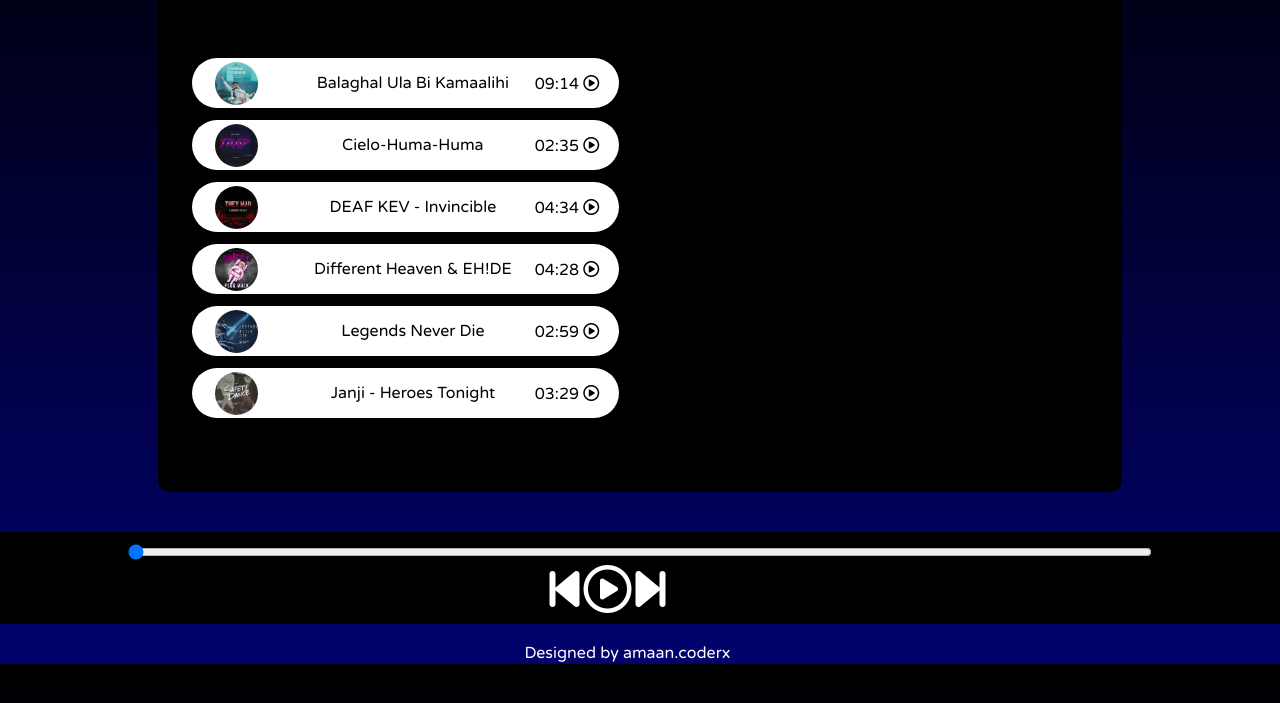
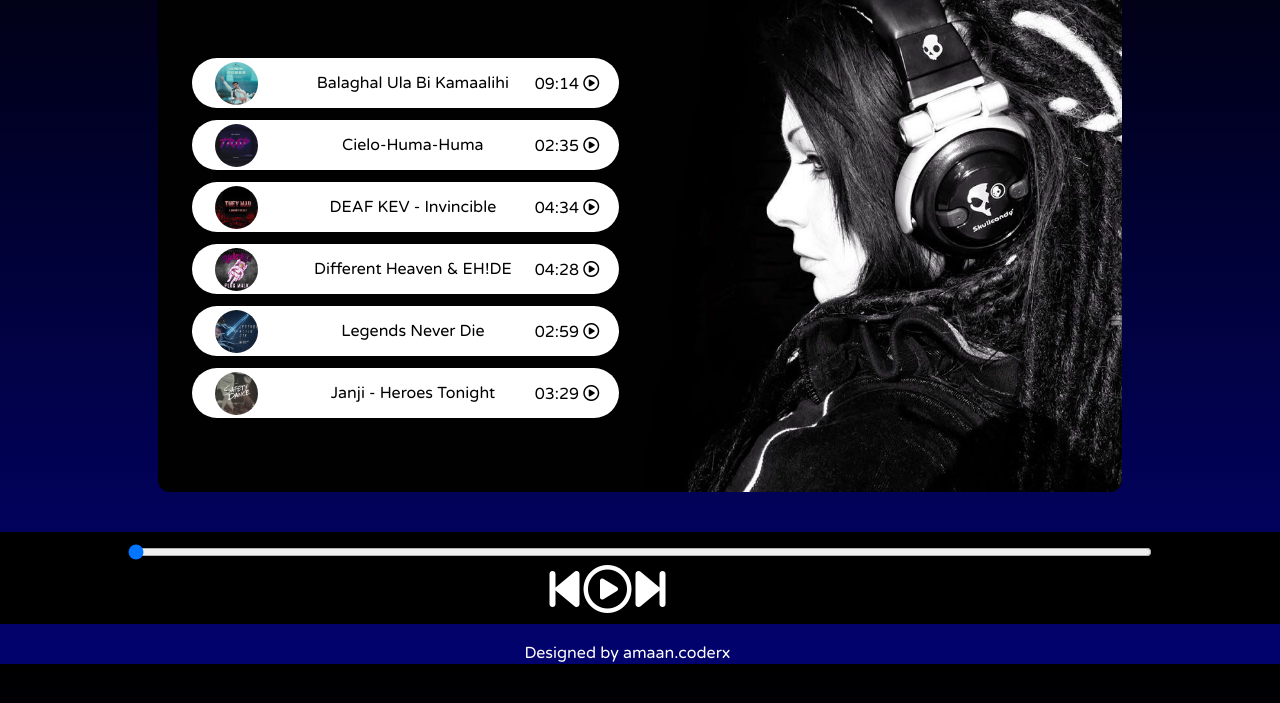
Before and after one commit to amaancoderx/SPOTIFY-CLONE, a plain HTML site: page index.html in a window 1280 px wide. Shown: the part 176-879 px from the top of the page. Drawn offline with Linux system fonts and the light colour scheme.

Commit message:
Update style.css

```diff
--- a/CSS/style.css
+++ b/CSS/style.css
@@ -42,7 +42,7 @@ nav ul{
     width: 70%;
     border-radius: 12px;
     padding: 34px;
-    background-image: url(bg/.jpg);
+    background-image: url(/bg.jpg);
     background-size: cover;
 }
 .bottom{
```
